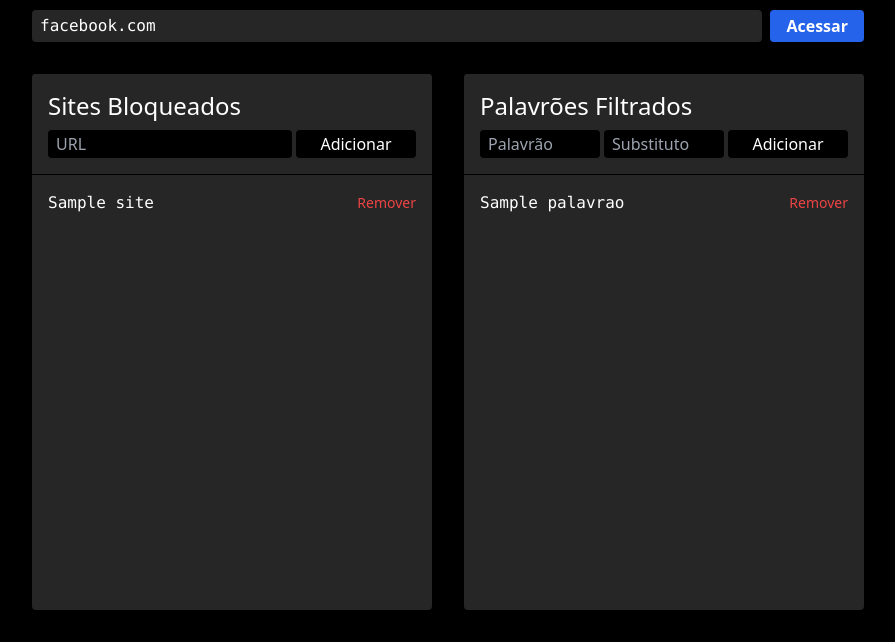
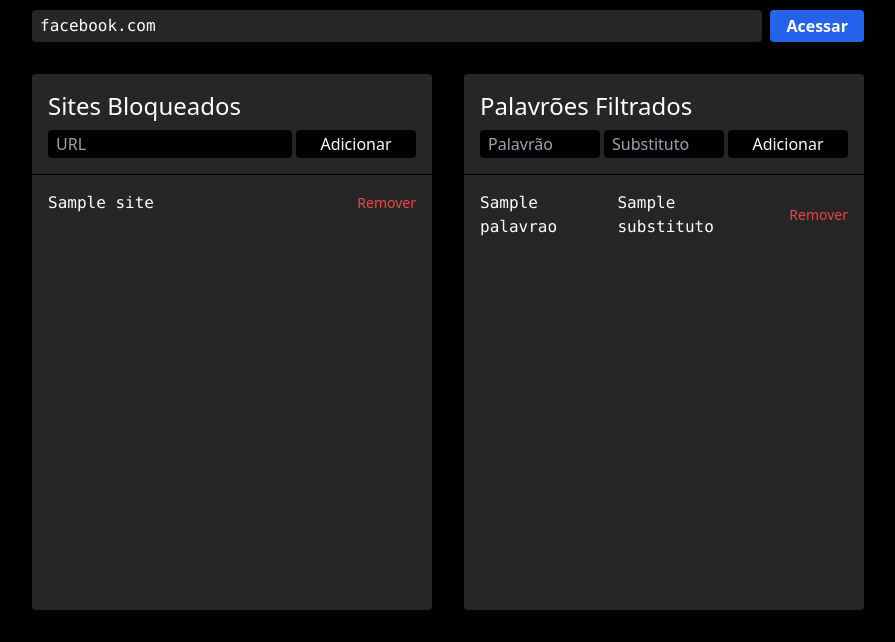
Before and after one commit to arquivo-furg/sistemas-internet-2, a Flask app: template proxy/templates/index.html in a window 1280 px wide. Shown: the part 158-800 px from the top of the page, without its empty margins (192-1087 px from the left). Run offline with Flask 3, Linux system fonts and the light colour scheme; the template is opened without the code that fills it: most values are stand-ins (such as "Sample title", 1, 10 or a date in 2020); some libraries are stand-ins or nearby versions.

Commit message:
feat: display substitutes for filtered words in the profanity list

```diff
--- a/proxy/templates/index.html
+++ b/proxy/templates/index.html
@@ -96,9 +96,10 @@
         </div>
         <div class="p-4">
           <ul>
-            {% for palavrao in palavroes %}
+            {% for palavrao, substituto in palavroes.items() %}
             <li class="flex items-center">
               <span class="font-mono mr-auto">{{ palavrao }}</span>
+              <span class="font-mono mr-4">{{ substituto }}</span>
               <a
                 href="?remover=palavra&palavra={{ palavrao }}"
                 class="text-red-500 text-sm hover:underline"
```
